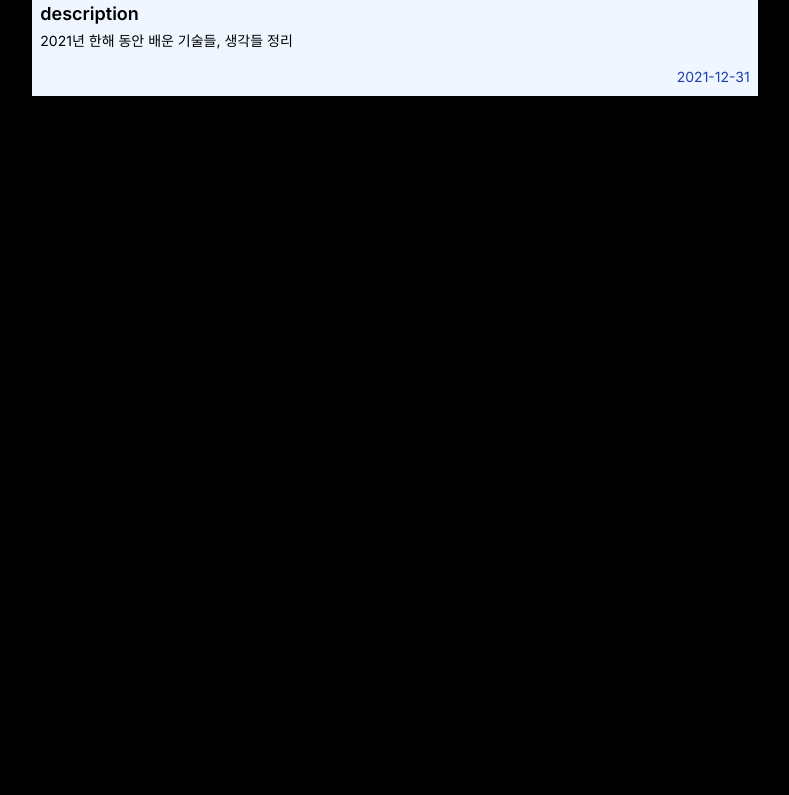
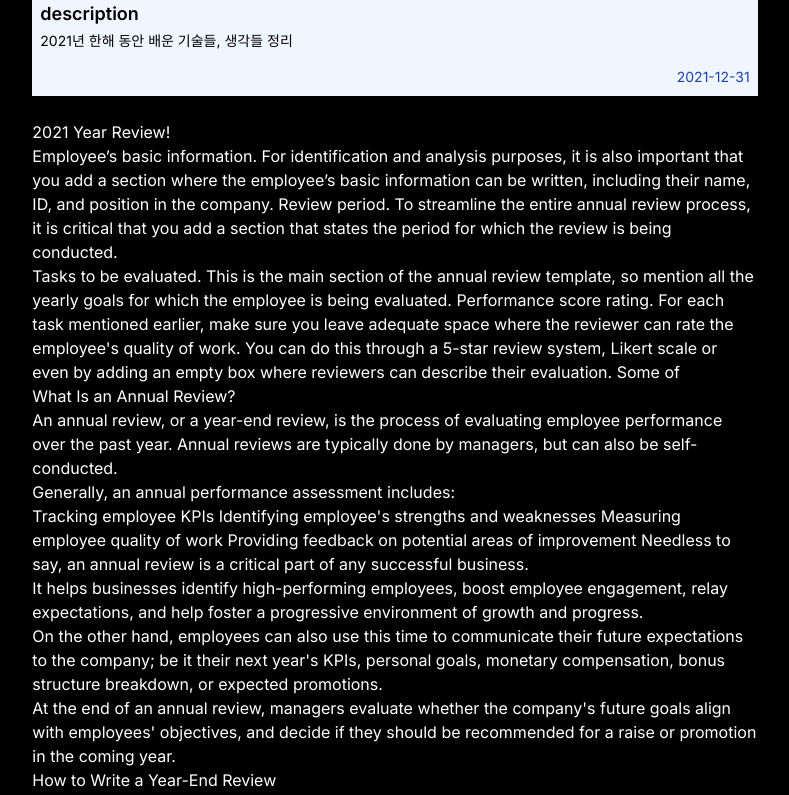
Before and after one commit to heywon0909/heywon0909-blog, a Next.js app: page /post/0 in a window 1280 px wide. Shown: the part 560-1355 px from the top of the page, without its empty margins (245-1034 px from the left). Built offline with nearby package versions, Linux system fonts and the light colour scheme.

Commit message:
feat: react markdonw syntax highlighter 기능 추가

```diff
--- a/package.json
+++ b/package.json
@@ -19,10 +19,13 @@
     "@types/node": "^20",
     "@types/react": "^18",
     "@types/react-dom": "^18",
+    "@types/react-syntax-highlighter": "^15.5.11",
     "autoprefixer": "^10.0.1",
     "eslint": "^8",
     "eslint-config-next": "14.1.4",
     "postcss": "^8",
+    "react-syntax-highlighter": "^15.5.0",
+    "remark-gfm": "^4.0.0",
     "tailwindcss": "^3.3.0",
     "typescript": "^5",
     "zod": "^3.22.4"
--- a/src/components/post/PostFeed.tsx
+++ b/src/components/post/PostFeed.tsx
@@ -1,7 +1,10 @@
 "use client";
 import { TPost } from "@/service/posts";
+import { a11yDark } from "react-syntax-highlighter/dist/esm/styles/prism";
 import Image from "next/image";
 import Markdown from "react-markdown";
+import { Prism as SyntaxHighlighter } from "react-syntax-highlighter";
+// import remarkGfm from "remark-gfm";
 
 interface Props {
   data: TPost;
@@ -28,8 +31,31 @@
           </div>
         </div>
       </div>
-      <div>
-        <Markdown>{detail}</Markdown>
+      <div className="text-white">
+        <Markdown
+          components={{
+            code(props) {
+              const { children, className, node, ...rest } = props;
+              const match = /language-(\w+)/.exec(className || "");
+              return match ? (
+                <SyntaxHighlighter
+                  {...rest}
+                  PreTag="div"
+                  language={match[1]}
+                  style={a11yDark}
+                >
+                  {String(children).replace(/\n$/, "")}
+                </SyntaxHighlighter>
+              ) : (
+                <code {...rest} className={className}>
+                  {children}
+                </code>
+              );
+            },
+          }}
+        >
+          {detail}
+        </Markdown>
       </div>
     </div>
   );
```
Also changed, not shown: 1 other file (tests, documents, lock files or other folders).
